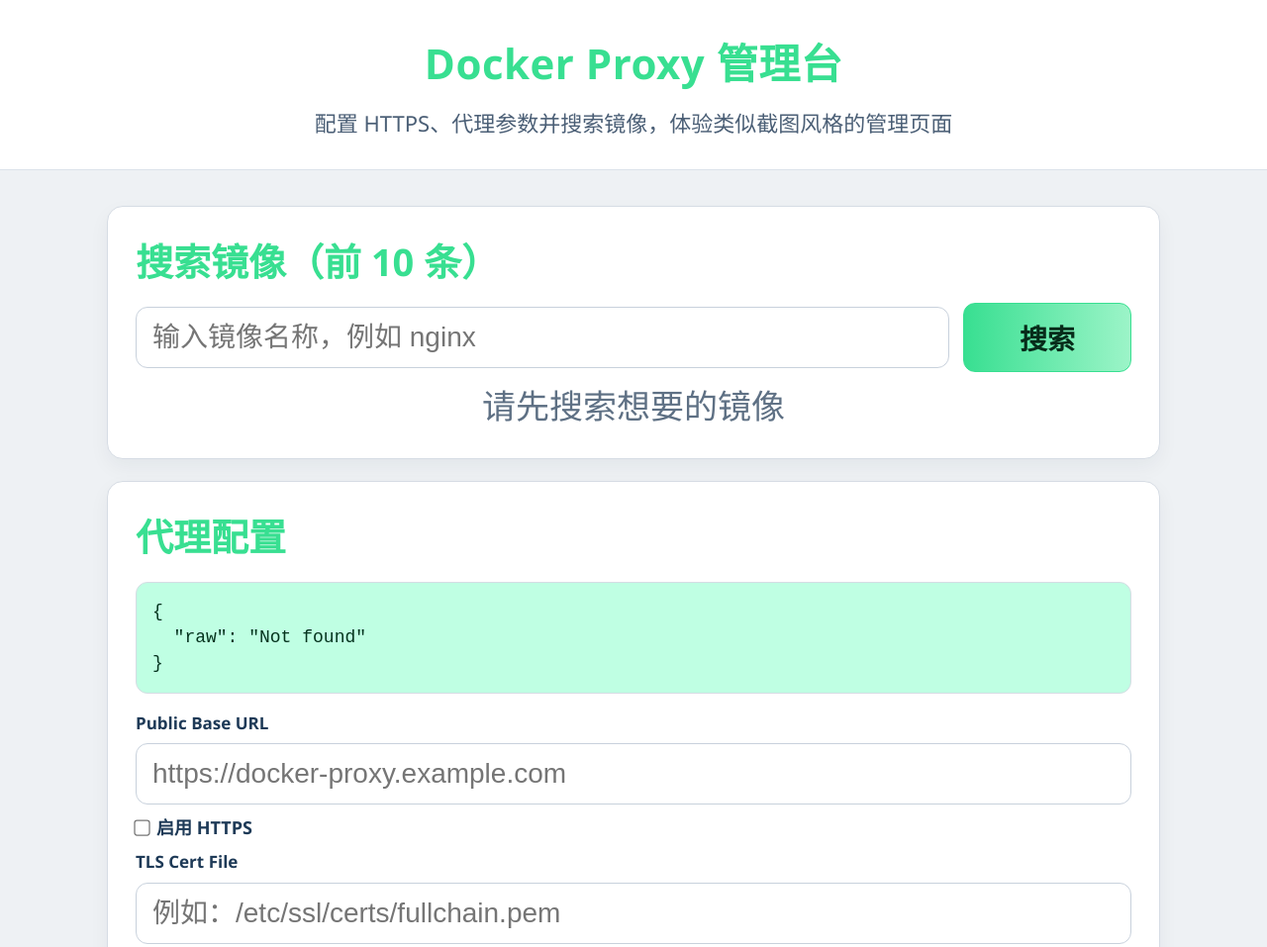
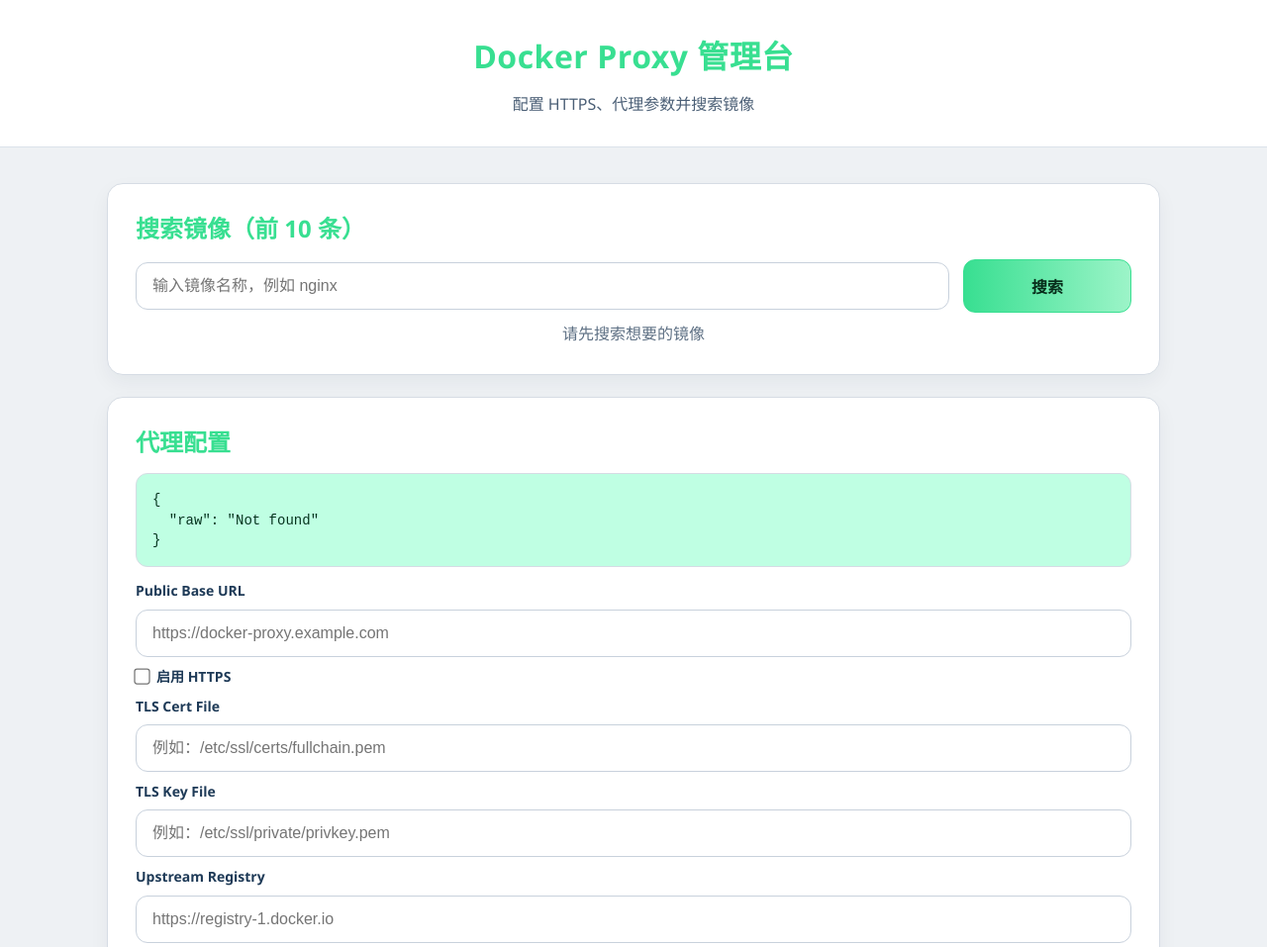
Before and after one commit to xxmod/DockerProxy, a plain HTML site: page internal/app/index.html in a window 1280 px wide. Shown: the top 957 px of the page at 99% size. Drawn offline with Linux system fonts and the light colour scheme; no server answers.

Commit message:
feat: 调整管理界面字体大小，优化可读性

```diff
--- a/internal/app/index.html
+++ b/internal/app/index.html
@@ -36,7 +36,7 @@
     h1 {
       margin: 0;
       color: var(--brand);
-      font-size: 42px;
+      font-size: 32px;
       font-weight: 700;
       letter-spacing: 0.5px;
     }
@@ -44,7 +44,7 @@
     .hero p {
       margin: 14px 0 0;
       color: var(--text-muted);
-      font-size: 22px;
+      font-size: 16px;
     }
 
     .container {
@@ -65,21 +65,21 @@
     h2 {
       margin: 0 0 12px;
       color: var(--brand);
-      font-size: 40px;
+      font-size: 28px;
       font-weight: 700;
     }
 
     h3 {
       margin: 0 0 14px;
       color: var(--brand);
-      font-size: 38px;
+      font-size: 24px;
       font-weight: 700;
     }
 
     label {
       display: block;
       margin-top: 10px;
-      font-size: 17px;
+      font-size: 14px;
       color: #1e3a57;
       font-weight: 600;
     }
@@ -90,7 +90,7 @@
       margin-top: 8px;
       border-radius: 12px;
       border: 1px solid #c8d1dc;
-      font-size: 28px;
+      font-size: 16px;
       transition: all 0.2s ease;
       background: #ffffff;
       color: var(--text);
@@ -135,7 +135,7 @@
 
     .checkbox-row label {
       margin: 0;
-      font-size: 18px;
+      font-size: 14px;
     }
 
     button {
@@ -158,29 +158,31 @@
       border-radius: 12px;
       overflow: auto;
       color: #06341f;
-      font-size: 18px;
+      font-size: 14px;
     }
 
     .result-item {
       border-bottom: 1px solid #d9e0e8;
       padding: 14px 0;
-      font-size: 22px;
+      font-size: 16px;
     }
 
     .result-item small {
       color: #2f5c7e;
-      font-size: 18px;
+      font-size: 13px;
     }
 
     .muted-note {
       color: #5e7084;
       text-align: center;
-      font-size: 34px;
+      font-size: 16px;
       margin: 10px 0 0;
     }
 
     @media (max-width: 960px) {
-      h1, h2, h3 { font-size: 28px; }
+      h1 { font-size: 26px; }
+      h2 { font-size: 22px; }
+      h3 { font-size: 20px; }
       .hero p, .muted-note { font-size: 18px; }
       input, button, textarea, .result-item { font-size: 16px; }
       pre { font-size: 14px; }
@@ -194,7 +196,7 @@
 <body>
   <div class="hero">
     <h1>Docker Proxy 管理台</h1>
-    <p>配置 HTTPS、代理参数并搜索镜像，体验类似截图风格的管理页面</p>
+    <p>配置 HTTPS、代理参数并搜索镜像</p>
   </div>
 
   <div class="container">
```
